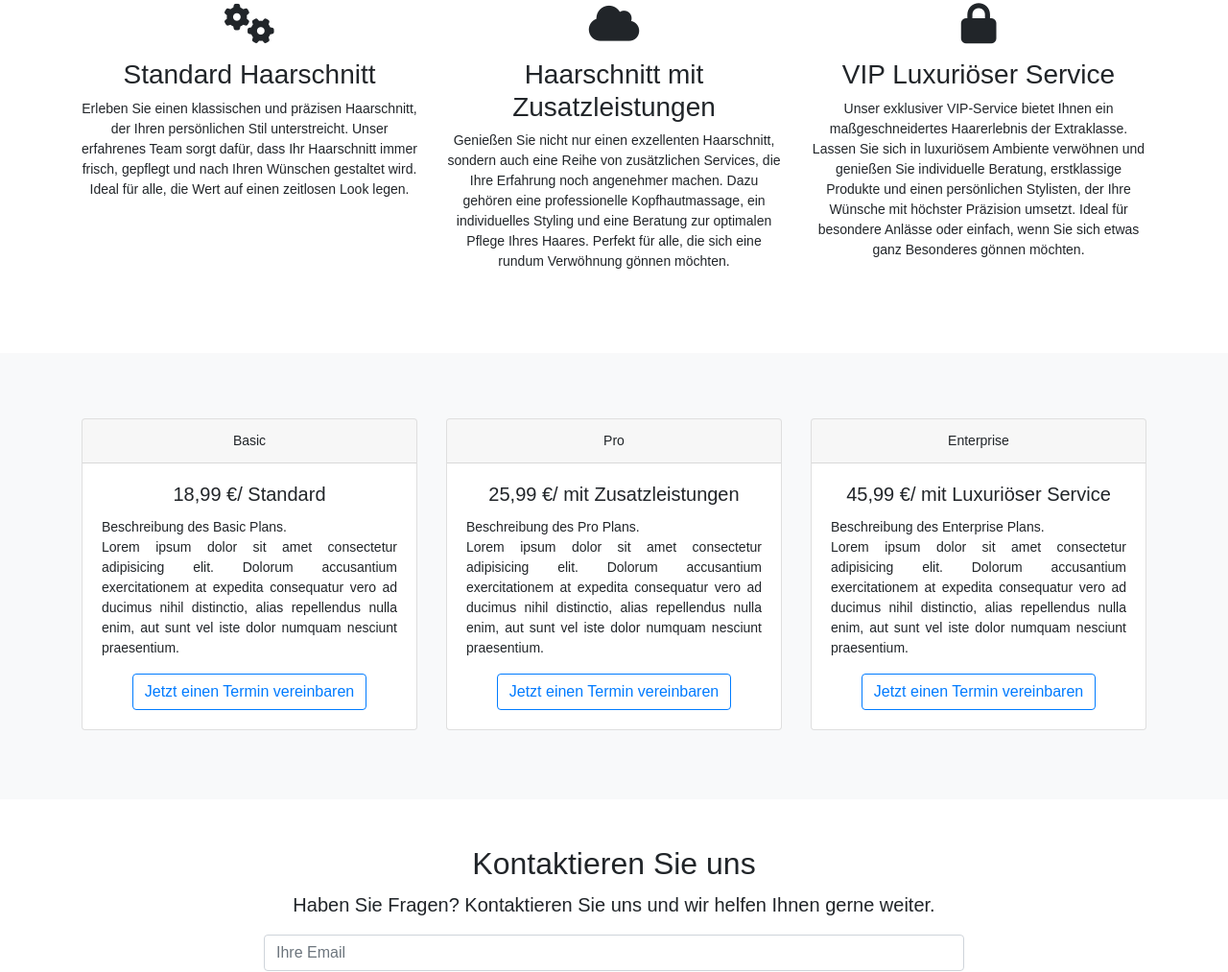
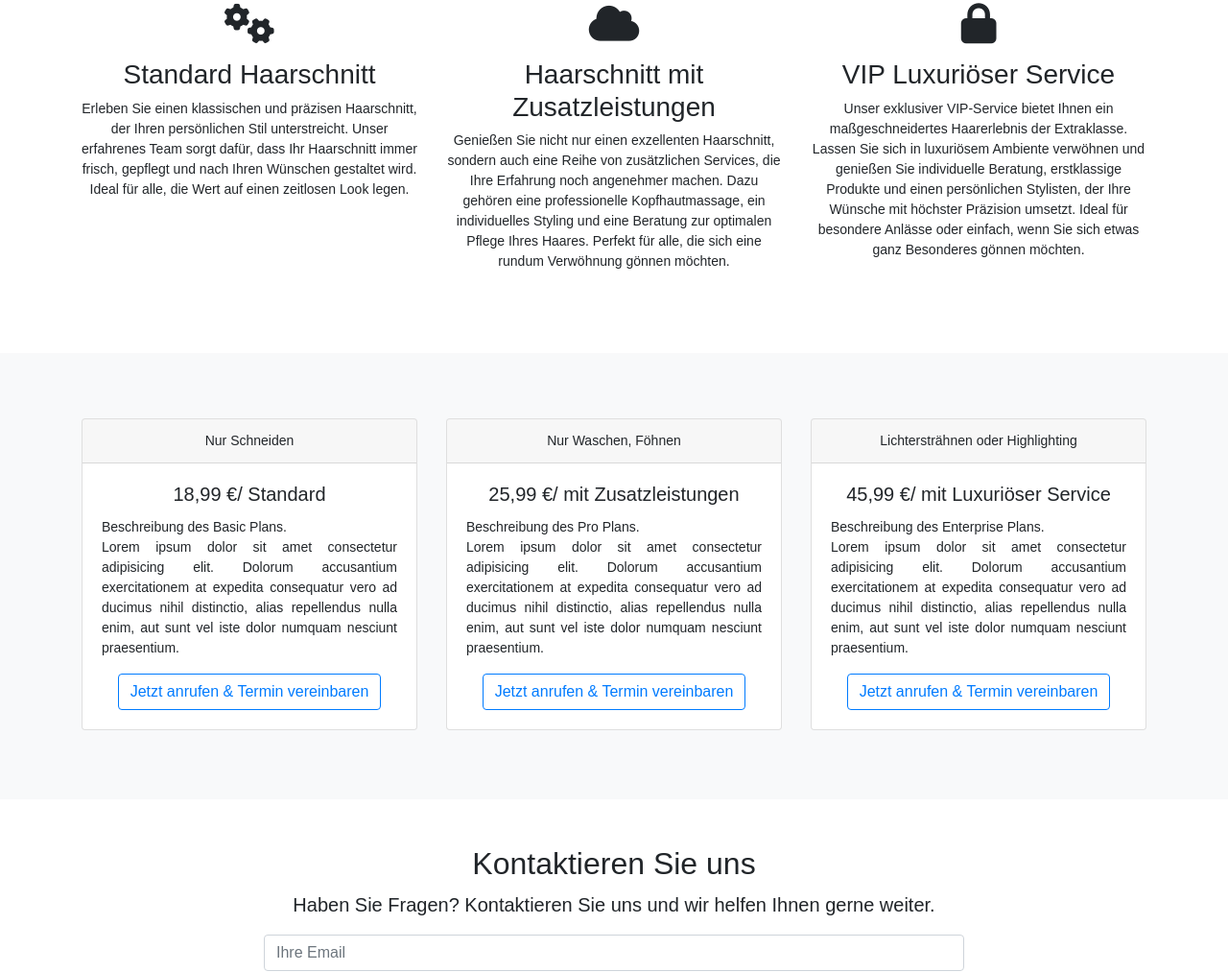
Before and after one commit to Aliweb23/landing-page, a plain HTML site: page index.html in a window 1280 px wide. Shown: the part 529-1542 px from the top of the page at 96% size. Drawn offline with nearby package versions, Linux system fonts and the light colour scheme.

Commit message:
smallfix

```diff
--- a/index.html
+++ b/index.html
@@ -34,7 +34,7 @@
     <!-- Header Section -->
     <header class="header-section">
         <div class="container text-center">
-            <h1 class="display-4">New Face Frisörsalon</h1>
+            <h1 class="display-4">New Face & Hairstyledesign</h1>
             <a href="#features" class="btn btn-primary btn-lg">Mehr erfahren</a>
         </div>
     </header>
@@ -71,7 +71,7 @@
             <div class="row text-center">
                 <div class="col-lg-4">
                     <div class="card mb-4">
-                        <div class="card-header">Basic</div>
+                        <div class="card-header">Nur Schneiden</div>
                         <div class="card-body">
                             <h5 class="card-title">18,99 €/ Standard </h5>
                             <p class="card-text justify-text">Beschreibung des Basic Plans.
@@ -81,13 +81,13 @@
                                     vero ad ducimus nihil distinctio, alias repellendus nulla enim, aut sunt vel
                                     iste dolor numquam nesciunt praesentium.
                             </p>
-                            <a href="#" class="btn btn-outline-primary">Jetzt einen Termin vereinbaren</a>
+                            <a href="#whatsappnummer" class="btn btn-outline-primary">Jetzt anrufen & Termin vereinbaren</a>
                         </div>
                     </div>
                 </div>
                 <div class="col-lg-4">
                     <div class="card mb-4">
-                        <div class="card-header">Pro</div>
+                        <div class="card-header">Nur Waschen, Föhnen</div>
                         <div class="card-body">
                             <h5 class="card-title">25,99 €/ mit Zusatzleistungen </h5>
                             <p class="card-text justify-text">Beschreibung des Pro Plans.
@@ -97,13 +97,13 @@
                                     vero ad ducimus nihil distinctio, alias repellendus nulla enim, aut sunt vel
                                     iste dolor numquam nesciunt praesentium.
                             </p>
-                            <a href="#" class="btn btn-outline-primary">Jetzt einen Termin vereinbaren</a>
+                            <a href="#" class="btn btn-outline-primary">Jetzt anrufen & Termin vereinbaren</a>
                         </div>
                     </div>
                 </div>
                 <div class="col-lg-4">
                     <div class="card mb-4">
-                        <div class="card-header">Enterprise</div>
+                        <div class="card-header">Lichtersträhnen  oder Highlighting</div>
                         <div class="card-body">
                             <h5 class="card-title">45,99 €/ mit Luxuriöser Service </h5>
                             <p class="card-text justify-text">Beschreibung des Enterprise Plans.
@@ -113,7 +113,7 @@
                                     vero ad ducimus nihil distinctio, alias repellendus nulla enim, aut sunt vel
                                     iste dolor numquam nesciunt praesentium.
                             </p>
-                            <a href="#" class="btn btn-outline-primary">Jetzt einen Termin vereinbaren</a>
+                            <a href="#" class="btn btn-outline-primary">Jetzt anrufen & Termin vereinbaren</a>
                         </div>
                     </div>
                 </div>
```
